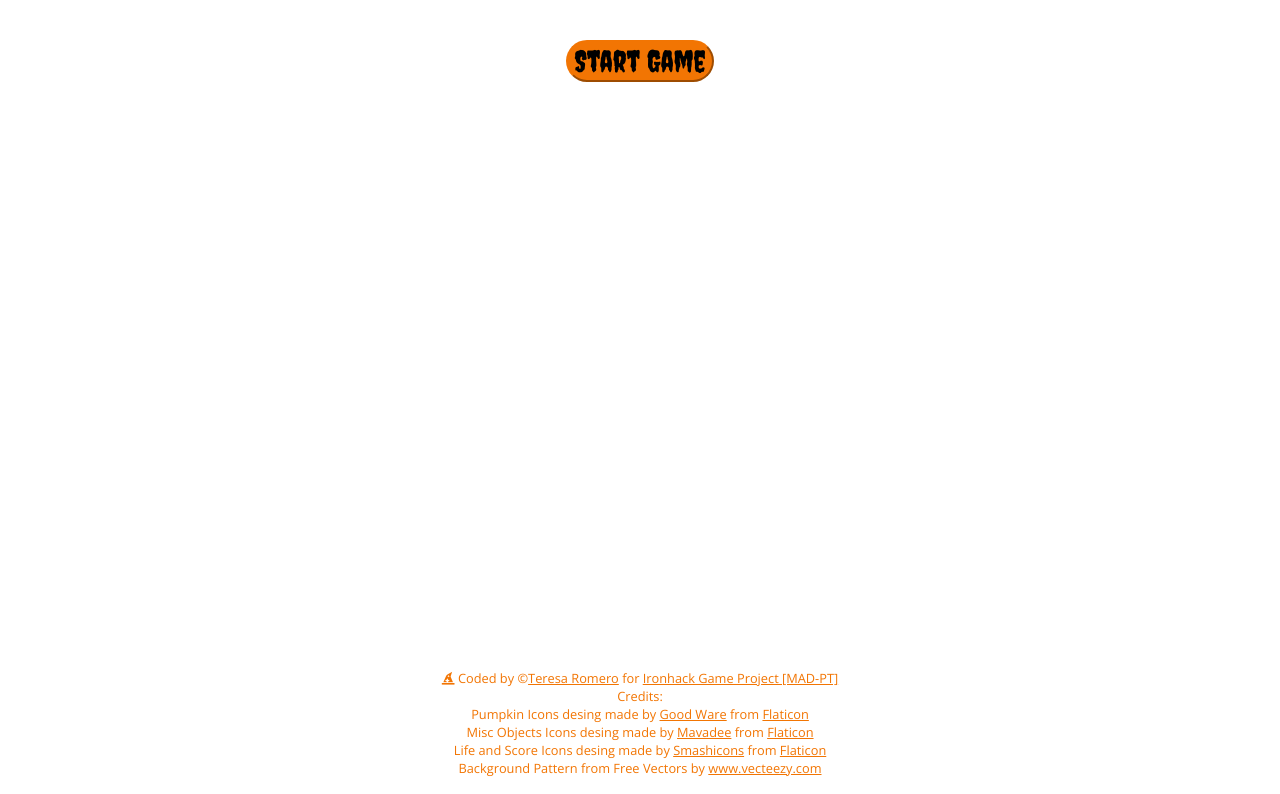
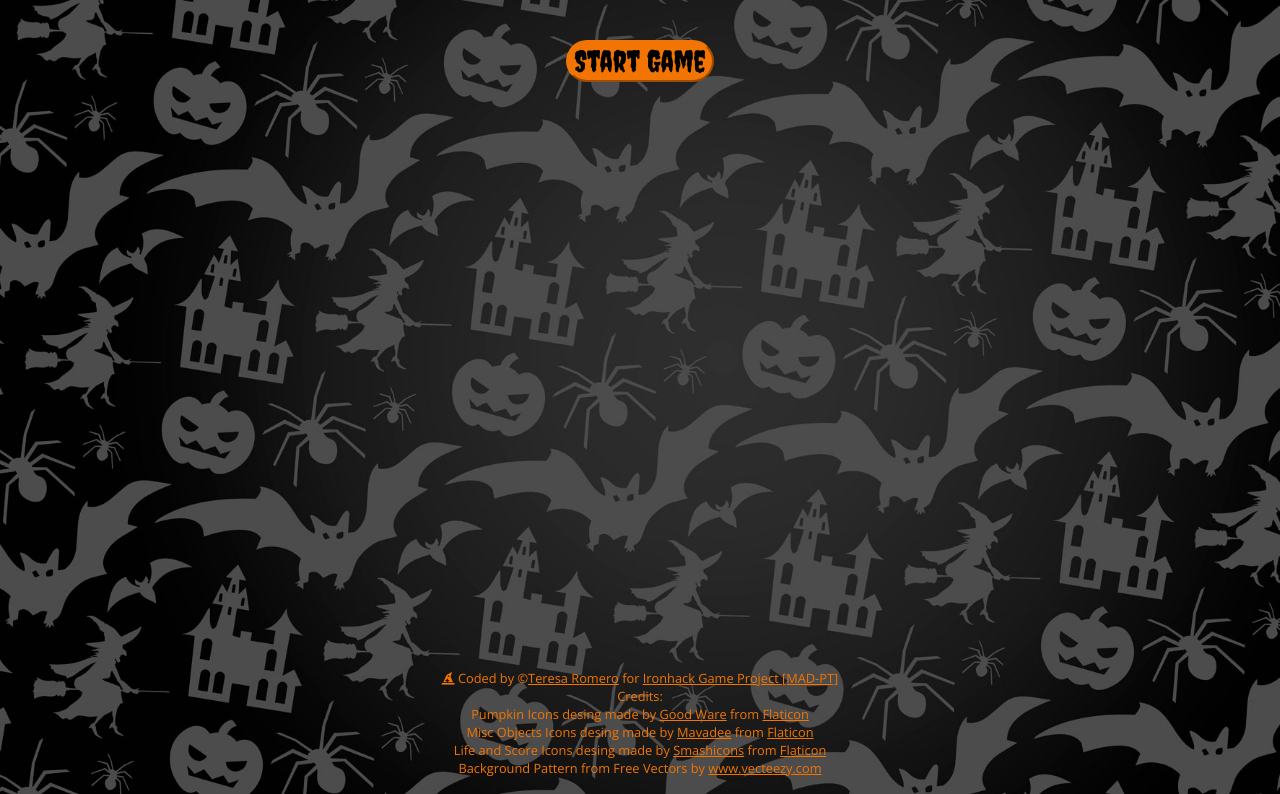
Before and after one commit to teresaromero/trick-or-treat-game, a plain HTML site: page index.html in a window 1280 px wide. Shown: the part 156-950 px from the top of the page. Drawn offline with nearby package versions, Linux system fonts and the light colour scheme.

Commit message:
background path

```diff
--- a/css/style.css
+++ b/css/style.css
@@ -4,7 +4,7 @@
 body {
   height: 950px;
   margin: 0 auto;
-  background-image: url("./img/209-01.jpg");
+  background-image: url("../img/209-01.jpg");
   background-repeat: repeat;
   background-size: cover;
   display: flex;
```
Also changed, not shown: 1 other file.
